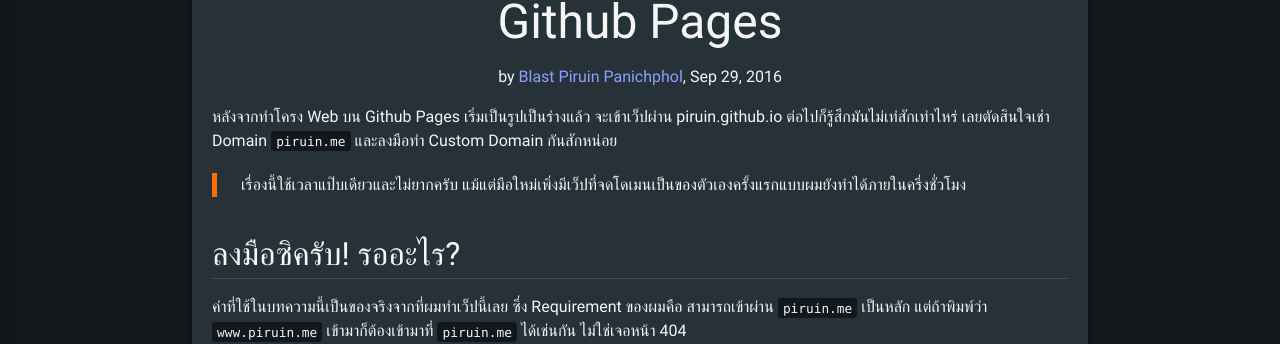
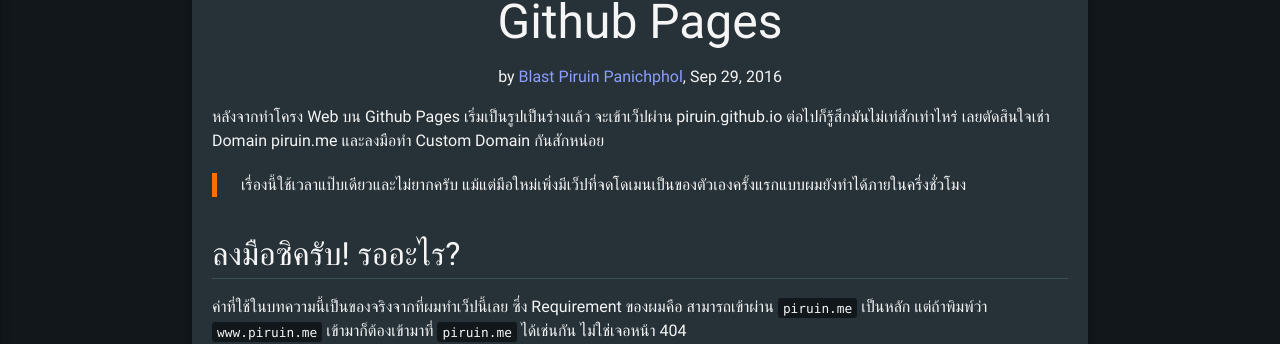
Before and after one commit to piruin/piruin.github.io, a Jekyll site: the page built from _posts/2016-09-29-github-pages-custom-domain.markdown, in a window 1280 px wide and 900 px high. Shown: the part 322-666 px from the top of the window. Built offline with Jekyll 4.4.1, drawn with Linux system fonts in a browser that asks for light colours; nearby versions of some CDN libraries; comment, search, counter and statistics services are not loaded.

Commit message:
avoid markdonw bug

```diff
--- a/_posts/2016-09-29-github-pages-custom-domain.markdown
+++ b/_posts/2016-09-29-github-pages-custom-domain.markdown
@@ -3,7 +3,7 @@
 tag: github-pages
 language: th
 ---
-หลังจากทำโครง Web บน Github Pages เริ่มเป็นรูปเป็นร่างแล้ว จะเข้าเว็ปผ่าน piruin.github.io ต่อไปก็รู้สึกมันไม่เท่สักเท่าไหร่ เลยตัดสินใจเช่า Domain `piruin.me` และลงมือทำ Custom Domain กันสักหน่อย
+หลังจากทำโครง Web บน Github Pages เริ่มเป็นรูปเป็นร่างแล้ว จะเข้าเว็ปผ่าน piruin.github.io ต่อไปก็รู้สึกมันไม่เท่สักเท่าไหร่ เลยตัดสินใจเช่า Domain piruin.me และลงมือทำ Custom Domain กันสักหน่อย
 
 > เรื่องนี้ใช้เวลาแป๊บเดียวและไม่ยากครับ แม้แต่มือใหม่เพิ่งมีเว็ปที่จดโดเมนเป็นของตัวเองครั้งแรกแบบผมยังทำได้ภายในครึ่งชั่วโมง
 
```
